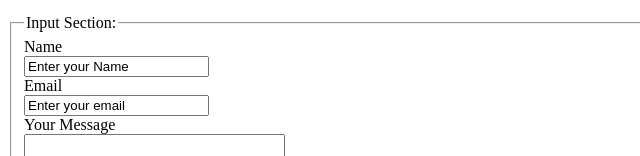
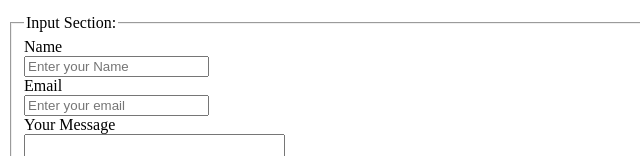
Before and after one commit to itsmelandoo/HTML-INTRODUCTION, a plain HTML site: page index.html in a window 1280 px wide. Shown: the part 644-800 px from the top of the page, 0-640 px from the left. Drawn offline with Linux system fonts and the light colour scheme.

Commit message:
index.html

```diff
--- a/index.html
+++ b/index.html
@@ -33,16 +33,16 @@
         <Legend>Input Section:</Legend>
 
             <label for="Name">Name</label><br>
-                <input type="text" id="Name" onclick="this.value='';" value="Enter your Name"> <br>
+                <input type="text" id="Name"  placeholder="Enter your Name"> <br>
 
             <label>Email</label><br>
-                <input type="email" name="email" id="email" onclick="this.value='';" value="Enter your email"><br>
+                <input type="email" name="email" id="email"  placeholder="Enter your email"><br>
 
             <label>Your Message</label><br>
     <textarea name="Your Message" rows="5" cols="30"></textarea><br>
 
 
-        <label for="Country">Choose your country:</label>
+        <label for="Country" placeholder ="Country">Choose your country:</label>
             <select name="Country" id="Country">
                 <option value="Taiwan">Taiwan</option>
                 <option value="China">China</option>
```
